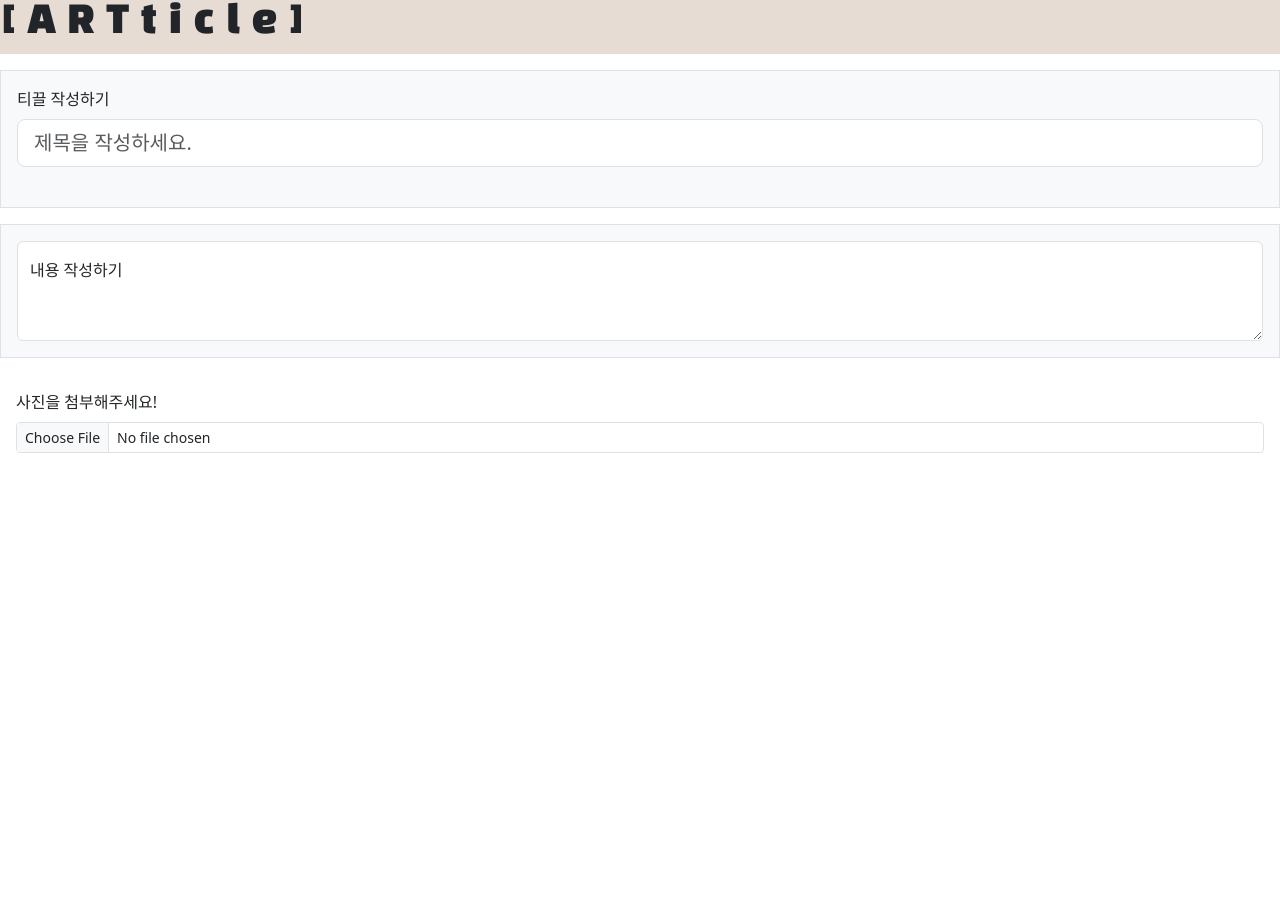
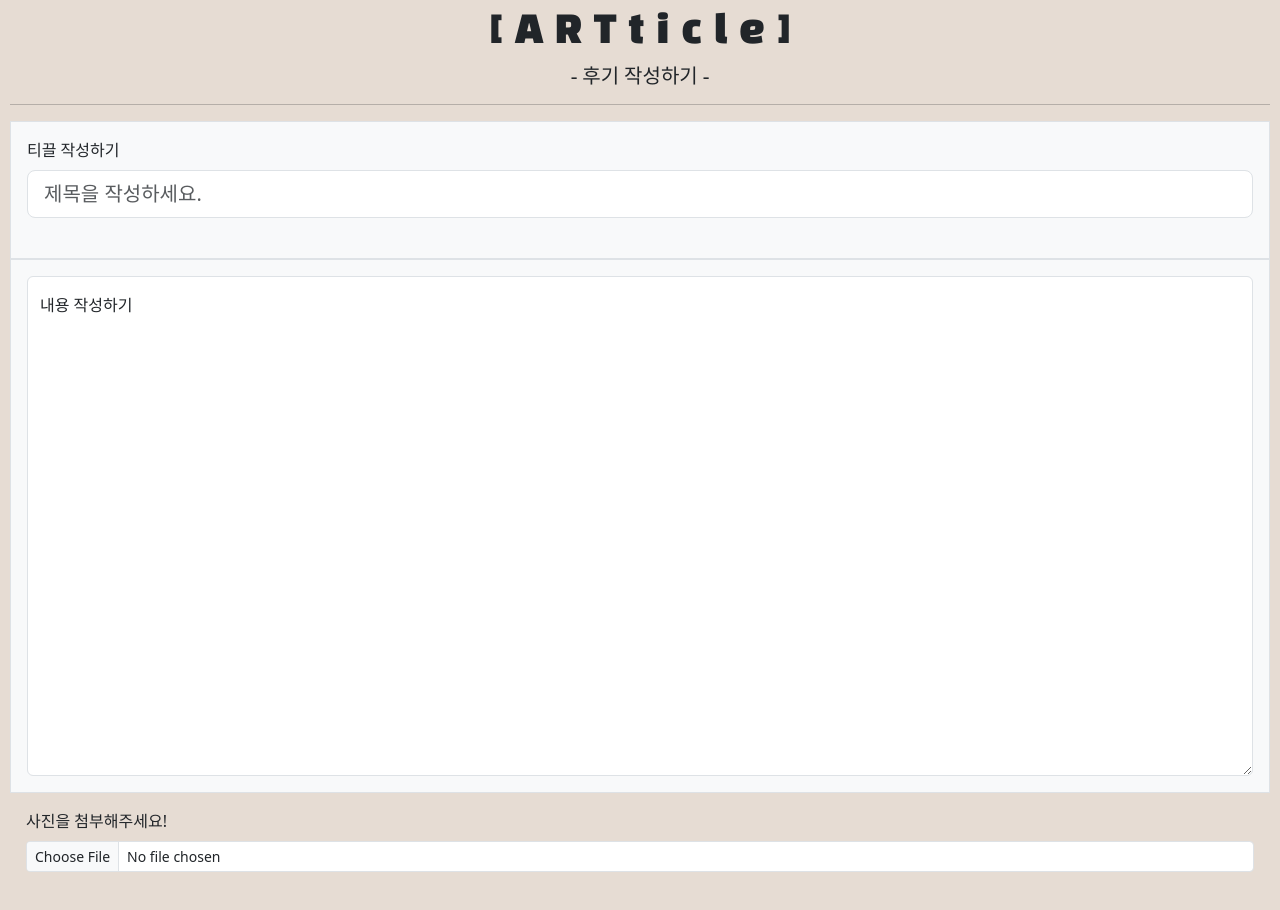
Before and after one commit to gwak-ing/web, a plain HTML site: page review.html in a window 1280 px wide. Before the commit the page ends 800 px from the top, so only its background shows below. Drawn offline with nearby package versions, Linux system fonts and the light colour scheme.

Commit message:
Add files via upload

```diff
--- /dev/null
+++ b/re_style.css
@@ -0,0 +1,18 @@
+body{background-color:#e6dcd3 ;
+margin: 10px;
+padding: auto;}
+
+
+.a{
+    font-family: 'Gothic A1', sans-serif;
+}
+
+h1,h2 {font-family: 'Black Han Sans', sans-serif; font-size: 38px;
+}
+h3,h4,h5,h6 {
+    font-family: 'Noto Serif KR', serif;}
+.fs4, .fs5, .fs6{font-family: 'Noto Serif KR', serif;}
+    nav{background-color: #3F4E4F
+        ;}
+
+.p{ font-family: 'Noto Serif KR', serif;}
--- a/review.html
+++ b/review.html
@@ -7,7 +7,7 @@
     <meta name="viewport" content="width=device-width, initial-scale=1">
     <title>아티클_후기 모음</title>
     <link href="https://cdn.jsdelivr.net/npm/bootstrap@5.3.0-alpha3/dist/css/bootstrap.min.css" rel="stylesheet" integrity="sha384-KK94CHFLLe+nY2dmCWGMq91rCGa5gtU4mk92HdvYe+M/SXH301p5ILy+dN9+nJOZ" crossorigin="anonymous">
-    <link rel="stylesheet" href="style.css">
+    <link rel="stylesheet" href="re_style.css">
     <!--폰트-->
  <link rel="preconnect" href="https://fonts.googleapis.com">
 <link rel="preconnect" href="https://fonts.gstatic.com" crossorigin>
@@ -15,16 +15,17 @@
   </head>
 
 
-    <div class="d-grid gap-3">
 
 
 
 
+<body>
+<header class="text-center">
+   <H1>[ A R T t i c l e ]</H1>
+   <h5>- 후기 작성하기 -</h5>
+   <hr>
+</header>
 
-<header class="justify-content-center">
-
-   <H1>[ A R T t i c l e ]</H1>
-</header>
 <div class="p-3 bg-light border">
 <div class="mb-4">
     <label for="exampleFormControlInput1" class="form-label">티끌 작성하기</label>
@@ -35,7 +36,7 @@
 
 <div class="p-3 bg-light border">
   <div class="form-floating">
-    <textarea class="form-control" placeholder="Leave a comment here" id="floatingTextarea2" style="height: 100px"></textarea>
+    <textarea class="form-control" placeholder="Leave a comment here" id="floatingTextarea2" style="height: 500px"></textarea>
     <label for="floatingTextarea2">내용 작성하기</label>
   </div>
 </div>
```
